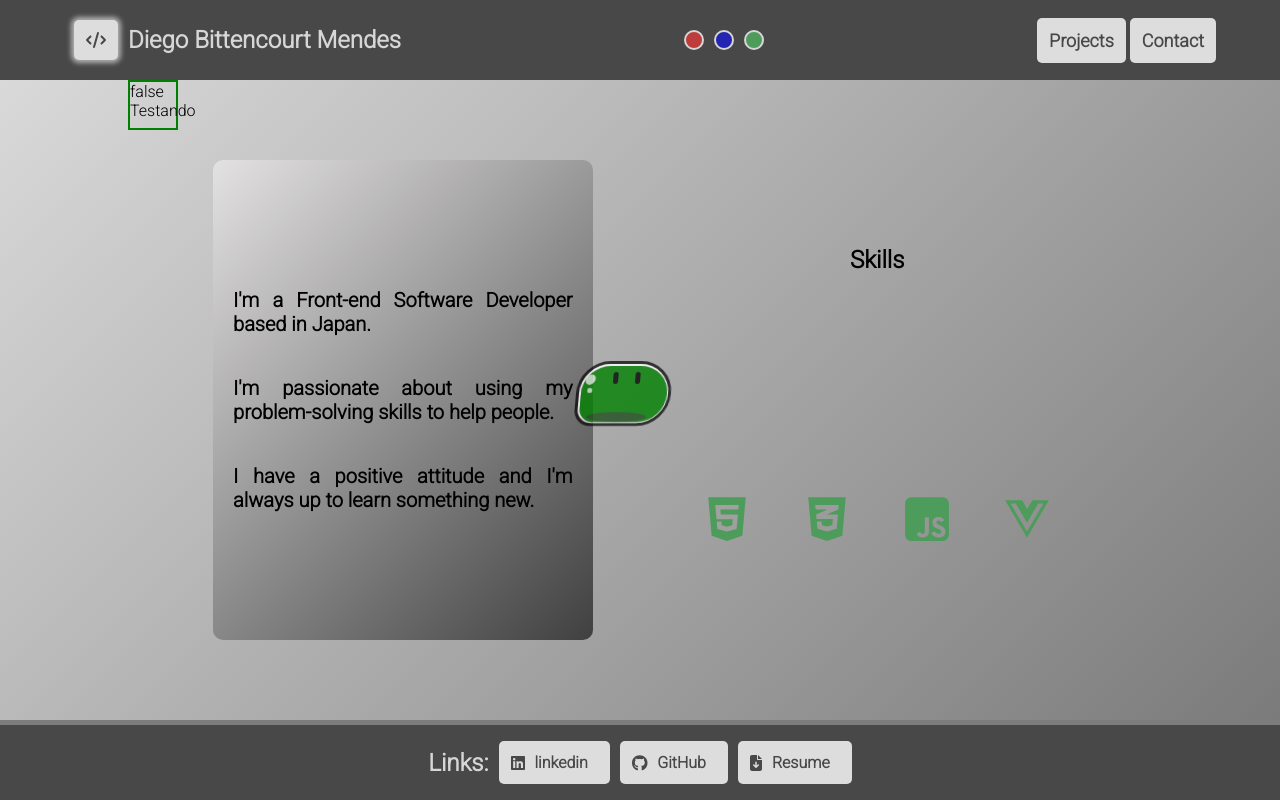
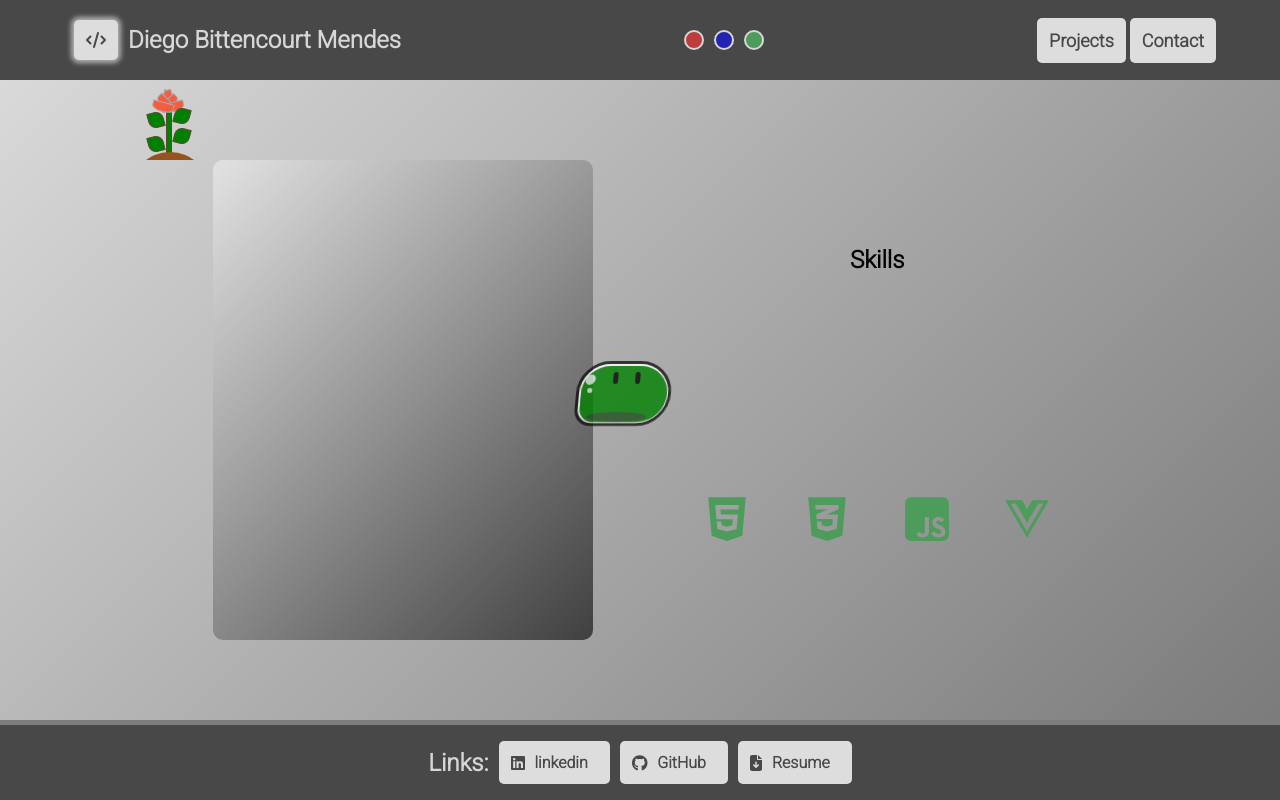
Before and after one commit to Diego-Bittencourt/portfolio_page, a Vue app: page / in a window 1280 px wide. Built offline with nearby package versions, Linux system fonts and the light colour scheme.

Commit message:
FEAT - Plant style done.

```diff
--- a/src/components/slime/PlantSeed.vue
+++ b/src/components/slime/PlantSeed.vue
@@ -1,6 +1,23 @@
 <template>
   <div class="plantwrapper" :style="seedPosition">
-    {{ plantSpell }} Testando
+    <div class="plantoverlayer">
+      <div class="stem"></div>
+      <div class="leaf lf1"></div>
+      <div class="leaf lf2"></div>
+      <div class="leaf lf3"></div>
+      <div class="leaf lf4"></div>
+      <div class="ground"></div>
+      <div class="flowerwrapper">
+        <div class="flowerinnerwrapper">
+        <div class="petal pt6"></div>
+        <div class="petal pt5"></div>
+        <div class="petal pt4"></div>
+        <div class="petal pt3"></div>
+        <div class="petal pt2"></div>
+        <div class="petal pt1"></div>
+        </div>
+      </div>
+    </div>
   </div>
 </template>
 
@@ -39,10 +56,132 @@ export default {
 </script>
 
 <style scoped>
+.ground {
+  background-color: rgb(150, 83, 28);
+  position: absolute;
+  bottom: -90%;
+  left: 2%;
+  border-radius: 50%;
+  width: 100%;
+  height: 100%;
+
+}
+
 .plantwrapper {
   position: absolute;
-  width: 50px;
-  height: 50px;
-  border: 2px solid green;
+  width: 80px;
+  height: 80px;
+  z-index: 6;
+  overflow: hidden;
+}
+
+.plantoverlayer {
+  height: 100%;
+  width: 100%;
+  position: relative;
+}
+
+.stem {
+  width: 8%;
+  height: 70%;
+  margin-top: 30%;
+  background-color: green;
+  position: absolute;
+  left: 47%;
+  top: 0;
+  border: 1px solid rgb(87, 77, 47);
+}
+
+.leaf {
+  border-radius: 0 50% 0 50%;
+  height: 20%;
+  width: 20%;
+  position: absolute;
+  border: 1px solid rgb(87, 77, 47);
+  background-color: green;
+  z-index: 5;
+}
+
+.lf1 {
+  top: 70%;
+  left: 25%;
+  transform: rotate(-15deg);
+}
+
+.lf2 {
+  top: 60%;
+  left: 57%;
+  transform: rotate(15deg) scaleX(-1);
+}
+
+.lf3 {
+  top: 40%;
+  left: 25%;
+  transform: rotate(-15deg);
+}
+
+.lf4 {
+  top: 35%;
+  left: 57%;
+  transform: rotate(15deg) scaleX(-1);
+}
+
+.flowerwrapper {
+  position: absolute;
+  width: 40%;
+  height: 40%;
+  top: 0;
+  left: 30%;
+}
+
+.flowerinnerwrapper {
+  position: relative;
+  width: 100%;
+  height: 100%;
+}
+
+.petal {
+  width: 70%;
+  height: 30%;
+  border-radius: 0 0 50% 50%;
+  background-color: rgba(245, 92, 65);
+  position: absolute;
+  border: 1px solid #aaa;
+}
+
+.pt1 {
+  bottom: 0;
+  transform: rotate(15deg);
+  left: 0;
+}
+
+.pt2 {
+  bottom: 0;
+  right: 0;
+  transform: rotate(-15deg) scaleX(-1);
+}
+
+.pt3 {
+  bottom: 10%;
+  left: 10%;
+  transform: rotate(45deg);
+}
+
+.pt4 {
+  bottom: 10%;
+  right: 10%;
+  transform: rotate(-45deg);
+}
+
+.pt5 {
+  bottom: 20%;
+  left: 20%;
+  transform: rotate(75deg);
+}
+
+.pt6 {
+  bottom: 20%;
+  right: 20%;
+  transform: rotate(-75deg);
 }
 </style>
--- a/src/pages/FrontPainel.vue
+++ b/src/pages/FrontPainel.vue
@@ -1,7 +1,7 @@
 <template>
   <div class="frontpainelwrapper">
     <div class="frontcard" :class="bkgroundcolor">
-      <div class="descriptiontext">
+      <div class="descriptiontext" v-if="false">
       <p>I'm a Front-end Software Developer based in Japan.</p>
       <p>
         I'm passionate about using my problem-solving skills to help people.
```
